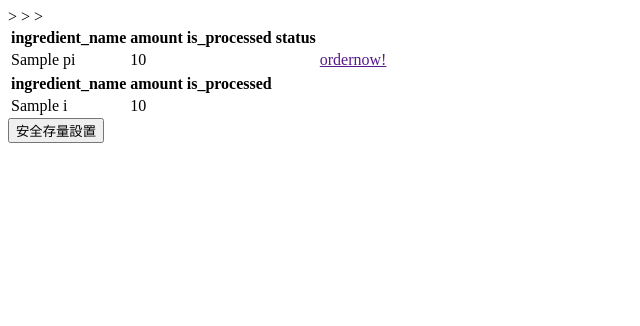
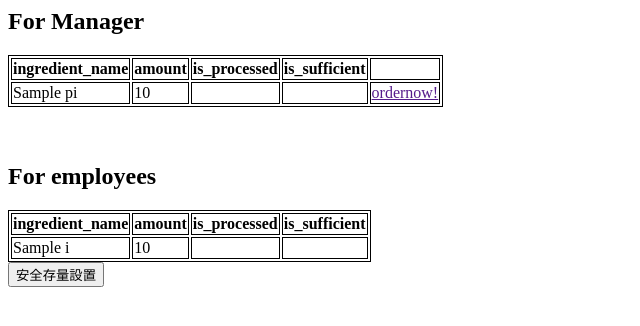
Before and after one commit to mingmin0101/Drinks-System, a Python web app: template system/drink/templates/manager_check_i.html in a window 1280 px wide. Shown: the top 326 px of the page, without its empty margins (0-640 px from the left). Run offline with Jinja, Linux system fonts and the light colour scheme; the template is opened without the code that fills it: most values are stand-ins (such as "Sample title", 1, 10 or a date in 2020).

Commit message:
modified some templates added new field is_sufficient to ingredient

```diff
--- a/system/drink/models.py
+++ b/system/drink/models.py
@@ -24,6 +24,7 @@ class Ingredient(models.Model):
     ingredient_name = models.CharField(max_length=20)
     amount = models.DecimalField(max_digits=5, decimal_places=0)
     is_processed = models.BooleanField(default=False)
+    is_sufficient=models.BooleanField(default=False)
     supplier = models.ManyToManyField(Supplier, through='Ingredient_offerd_by_supplier')
 
     def __str__(self):
--- a/system/drink/templates/manager_check_i.html
+++ b/system/drink/templates/manager_check_i.html
@@ -2,37 +2,43 @@
 	<head>
 		<title></title>
 		<style>
+		table,td,th{
+			border: 1px solid black;
+		}
 		</style>
 	<body>
+		<h2>For Manager</h2>
 		<table>
 			<tr>
 				<th>ingredient_name</th>
 				<th>amount</th>
 				<th>is_processed</th>
-				<th>status</th>>
-				<th></th>>
+				<th>is_sufficient</th>
+				<th></th>
 			</tr>
 
 			{%for i in pi_list%}
 			{%if i.amount < level %}
-				<tr style="color:red">
+				<tr id="i_row" style="color:red">
 				{%else%}
-				<tr>
+				<tr id="i_row">
 			{%endif%}
 				<td>{{i.ingredient_name}}</td>
 				<td>{{i.amount}}</td>
 				<td>{{i.is_processed}}</td>
-				<td></td>>
+				<td>{{i.is_sufficient}}</td>
 				<td><a href="">ordernow!</a></td>
 			</tr>
 			{%endfor%}
 		</table>
-
+		<br><br>
+		<h2>For employees</h2>
 		<table>
 			<tr>
 				<th>ingredient_name</th>
 				<th>amount</th>
 				<th>is_processed</th>
+				<th>is_sufficient</th>
 			</tr>
 
 			{%for i in i_list%}
@@ -44,6 +50,7 @@
 				<td>{{i.ingredient_name}}</td>
 				<td>{{i.amount}}</td>
 				<td>{{i.is_processed}}</td>
+				<td>{{i.is_sufficient}}</td>
 			</tr>
 			{%endfor%}
 		</table>
```
Also changed, not shown: system/drink/views.py (+9 -6 lines), system/db.sqlite3, system/drink/migrations/0006_ingredient_is_sufficient.py (added).
